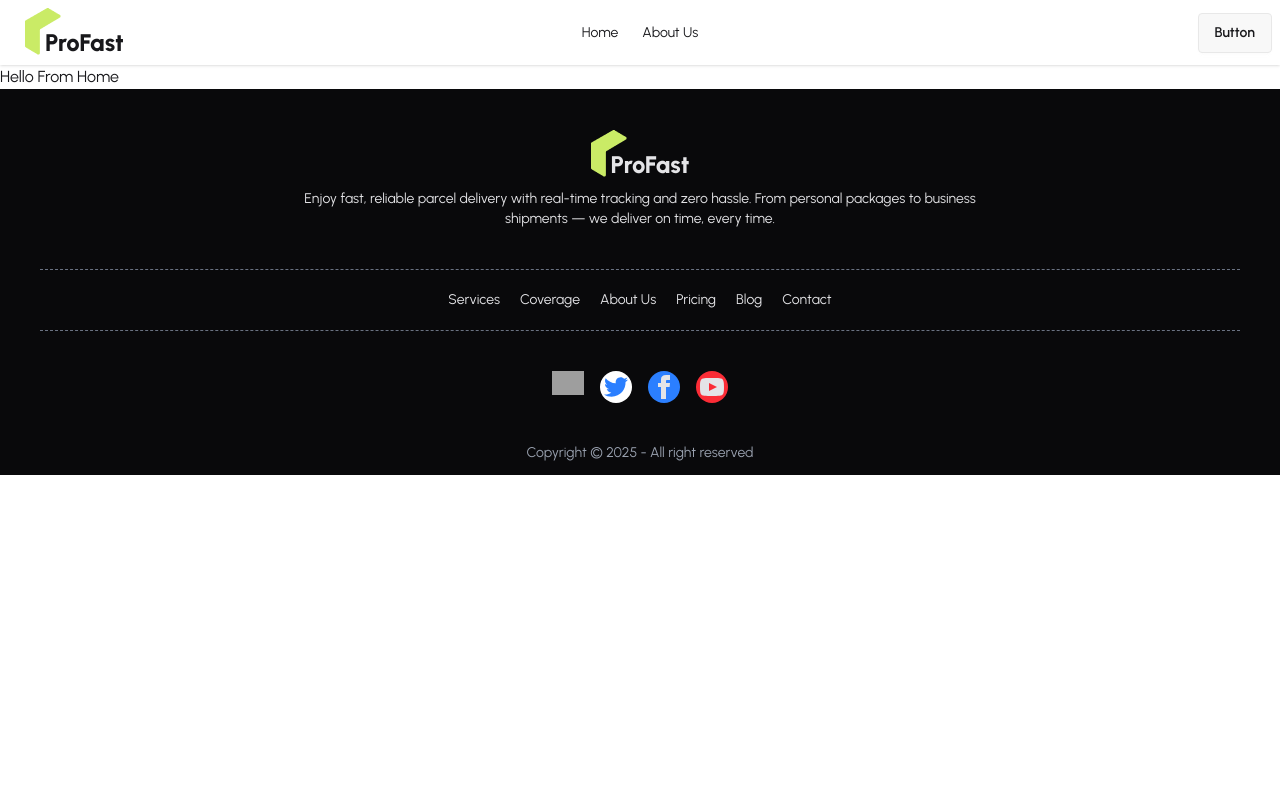
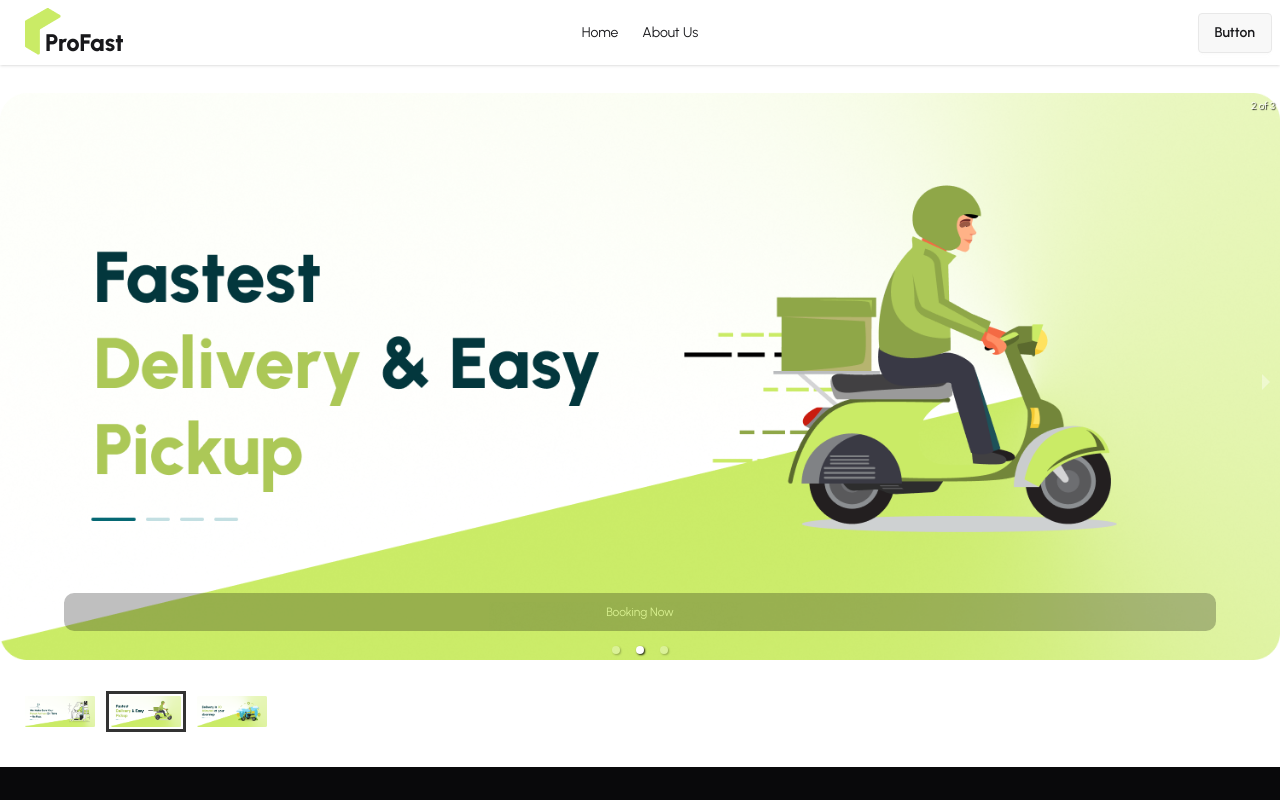
Before and after one commit to tanvir-hasan-code/Pro-First-Client, a React (Vite) app: page / in a window 1280 px wide. Shown: the top 800 px of the page. Built offline with nearby package versions, Linux system fonts and the light colour scheme; grey boxes are pictures that could not be loaded.

Commit message:
Banner Add

```diff
--- a/package.json
+++ b/package.json
@@ -16,6 +16,7 @@
     "firebase-admin": "^13.5.0",
     "react": "^19.1.1",
     "react-dom": "^19.1.1",
+    "react-responsive-carousel": "^3.2.23",
     "react-router": "^7.9.1",
     "tailwindcss": "^4.1.13"
   },
--- /dev/null
+++ b/src/Pages/Home/Banner/Banner.jsx
@@ -0,0 +1,32 @@
+import React from "react";
+import "react-responsive-carousel/lib/styles/carousel.min.css";
+import bannerImage1 from '../../../assets/banner/banner1.png'
+import bannerImage2 from '../../../assets/banner/banner2.png'
+import bannerImage3 from '../../../assets/banner/banner3.png'
+import { Carousel } from "react-responsive-carousel";
+
+const Banner = () => {
+  return (
+	  <Carousel
+	  infiniteLoop={true}
+	  autoPlay={true}
+		  autoFocus={true}
+		  className="my-7"
+	  >
+      <div>
+        <img src={bannerImage1} />
+        <p className="legend hidden md:block">Booking Now</p>
+      </div>
+      <div>
+        <img src={bannerImage2} />
+        <p className="legend hidden md:block">Booking Now</p>
+      </div>
+      <div>
+        <img src={bannerImage3} />
+        <p className="legend hidden md:block">Booking Now</p>
+      </div>
+    </Carousel>
+  );
+};
+
+export default Banner;
--- a/src/Pages/Home/Home/Home.jsx
+++ b/src/Pages/Home/Home/Home.jsx
@@ -1,9 +1,10 @@
 import React from 'react';
+import Banner from '../Banner/Banner';
 
 const Home = () => {
 	return (
 		<div>
-			<h1>Hello From Home</h1>
+			<Banner/>
 		</div>
 	);
 };
--- a/src/Pages/Shared/Footer/Footer.jsx
+++ b/src/Pages/Shared/Footer/Footer.jsx
@@ -5,9 +5,11 @@ const Footer = () => {
   return (
     <footer className="footer footer-horizontal footer-center  bg-neutral text-neutral-content p-10 pb-3">
       <aside>
-        <ProFastLogo/>
+        <ProFastLogo />
         <p className="max-w-2xl">
-          Enjoy fast, reliable parcel delivery with real-time tracking and zero hassle. From personal packages to business shipments — we deliver on time, every time.
+          Enjoy fast, reliable parcel delivery with real-time tracking and zero
+          hassle. From personal packages to business shipments — we deliver on
+          time, every time.
         </p>
       </aside>
       <div className="border-t-1 border-b-1 w-full border-dashed border-gray-500">
@@ -23,7 +25,11 @@ const Footer = () => {
       <nav>
         <div className="grid grid-flow-col gap-4">
           <a href="https://www.linkedin.com" target="blank">
-					  <img src="https://www.svgrepo.com/show/54425/linkedin.svg" alt="LinkedIn Logo" className="w-8" />
+            <img
+              src="https://www.svgrepo.com/show/54425/linkedin.svg"
+              alt="LinkedIn Logo"
+              className="w-8"
+            />
           </a>
           <a className="p-1 rounded-full bg-white text-blue-500">
             <svg
@@ -36,7 +42,11 @@ const Footer = () => {
               <path d="M24 4.557c-.883.392-1.832.656-2.828.775 1.017-.609 1.798-1.574 2.165-2.724-.951.564-2.005.974-3.127 1.195-.897-.957-2.178-1.555-3.594-1.555-3.179 0-5.515 2.966-4.797 6.045-4.091-.205-7.719-2.165-10.148-5.144-1.29 2.213-.669 5.108 1.523 6.574-.806-.026-1.566-.247-2.229-.616-.054 2.281 1.581 4.415 3.949 4.89-.693.188-1.452.232-2.224.084.626 1.956 2.444 3.379 4.6 3.419-2.07 1.623-4.678 2.348-7.29 2.04 2.179 1.397 4.768 2.212 7.548 2.212 9.142 0 14.307-7.721 13.995-14.646.962-.695 1.797-1.562 2.457-2.549z"></path>
             </svg>
           </a>
-          <a className="p-1 rounded-full bg-blue-500" href="https://www.facebook.com" target="blank" >
+          <a
+            className="p-1 rounded-full bg-blue-500"
+            href="https://www.facebook.com"
+            target="blank"
+          >
             <svg
               xmlns="http://www.w3.org/2000/svg"
               width="24"
@@ -47,12 +57,16 @@ const Footer = () => {
               <path d="M9 8h-3v4h3v12h5v-12h3.642l.358-4h-4v-1.667c0-.955.192-1.333 1.115-1.333h2.885v-5h-3.808c-3.596 0-5.192 1.583-5.192 4.615v3.385z"></path>
             </svg>
           </a>
-          <a className="p-1 rounded-full bg-red-500" href="https://www.youtube.com" target="blank">
+          <a
+            className="p-1 rounded-full bg-red-500"
+            href="https://www.youtube.com"
+            target="blank"
+          >
             <svg
               xmlns="http://www.w3.org/2000/svg"
               width="24"
               height="24"
-              viewBox="0 0 "
+              viewBox="0 0 24 24"
               className="fill-current"
             >
               <path d="M19.615 3.184c-3.604-.246-11.631-.245-15.23 0-3.897.266-4.356 2.62-4.385 8.816.029 6.185.484 8.549 4.385 8.816 3.6.245 11.626.246 15.23 0 3.897-.266 4.356-2.62 4.385-8.816-.029-6.185-.484-8.549-4.385-8.816zm-10.615 12.816v-8l8 3.993-8 4.007z"></path>
@@ -60,7 +74,9 @@ const Footer = () => {
           </a>
         </div>
       </nav>
-	  <p className="text-gray-400">Copyright © {new Date().getFullYear()} - All right reserved</p>
+      <p className="text-gray-400">
+        Copyright © {new Date().getFullYear()} - All right reserved
+      </p>
     </footer>
   );
 };
```
Also changed, not shown: 1 other file (tests, documents, lock files or other folders). Lines whose indentation alone changed are shown as unchanged.
